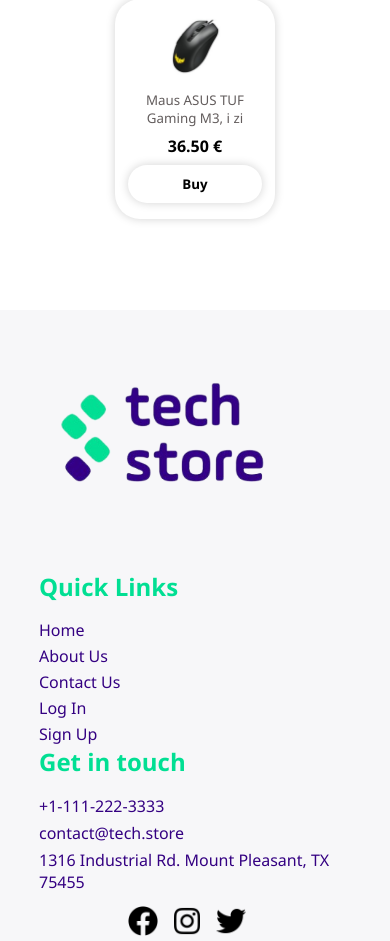
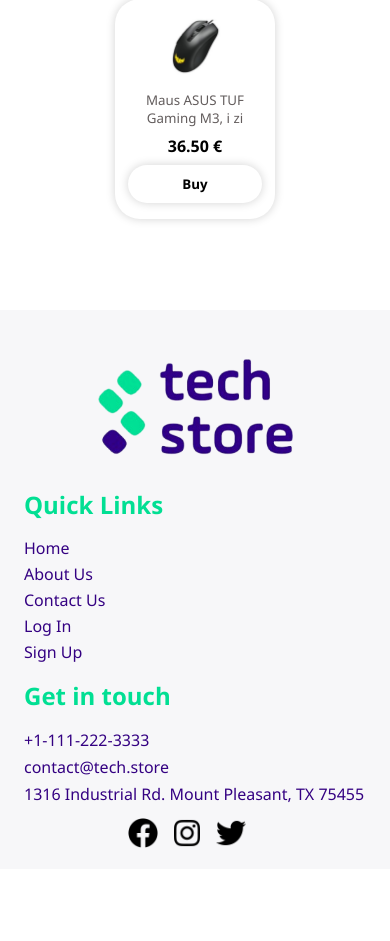
Before and after one commit to rkycyku/TechStore, a PHP site: page / in a window 390 px wide. Shown: the part 2810-3751 px from the top of the page. After the commit the page ends 3658 px from the top, so only its background shows below. Run offline with PHP 8.4, Linux system fonts and the light colour scheme.

Commit message:
Perditesime ne responsive ne mobile, rregullime te favicon-es, eshte nderruar logo ne header nga tekst ne foto.

```diff
--- a/aboutUs.html
+++ b/aboutUs.html
@@ -5,7 +5,7 @@
     <meta http-equiv="X-UA-Compatible" content="IE=edge" />
     <meta name="viewport" content="width=device-width, initial-scale=1.0" />
     <title>About Us | Tech Store</title>
-    <link rel="icon" type="image/x-icon" href="./img/web/techstoreLogoWhiteSquare.png">
+    <link rel="shortcut icon" href="./img/web/favicon.ico"/>
     <link rel="stylesheet" href="./css/aboutUs.css" />
     <link rel="stylesheet" href="./css/header.css" />
     <link rel="stylesheet" href="./css/footer.css">
@@ -13,7 +13,7 @@
   <body>
     <header>
       <nav class="nav">
-          <a class="logo" href="index.html">Tech<span>Store</span></a>
+          <a class="logo" href="index.html"><img src="./img/web/techstoreLogoWhiteSquare.png" alt=""></a>
           <ul class="nav-links">
               <li class="nav-item">
                   <a href="./index.html">Home</a>
@@ -28,7 +28,6 @@
                   <span class="line"></span>
               </li>
           </ul>
-
           <ul class="auth">
               <li class="nav-item">
                   <a href="./login.html">Log In</a>
--- a/css/footer.css
+++ b/css/footer.css
@@ -9,15 +9,30 @@
 
 .footer{
     display: flex;
-    justify-content: space-between;
+    justify-content: space-evenly;
     align-items: center;
     flex-wrap: wrap;
-    width: 80%;
+    width: 100%;
     height: fit-content;
+    margin-top: 1em;
+    margin-bottom: 1em;
+}
+.footer-logo{
+    display: flex;
+    justify-content: center;
+    align-items: center;
+}
+.footer-logo img{
+    width: 65%;
+    aspect-ratio: 3/2;
+    object-fit: contain;
+    margin-top: 1em;
+    margin-bottom: 1em;
 }
 
-.footer-logo img{
-    width: 255px;
+.footer-nav{
+    display: flex;
+    flex-direction: column;
 }
 
 .footer-nav-title{
@@ -66,3 +81,29 @@
     margin-left: 1em;
     height: 30px;
 }
+
+@media  (max-width: 508px){
+    .footer-logo{
+        display: flex;
+        width: 100%;
+    }
+
+    .footer-logo img{
+        width: 50%;
+    }
+
+    .footer-nav{
+        display: flex;
+        width: 100%;
+        margin-left: 1.5em;
+        margin-right: 1.5em;
+    }
+
+    .footer-contact{
+        display: flex;
+        width: 100%;
+        margin-left: 1.5em;
+        margin-right: 1.5em;
+        margin-top: 1em;
+    }
+}
--- a/css/header.css
+++ b/css/header.css
@@ -34,18 +34,10 @@
     position: relative;
 }
 
-.logo{
-  font-weight: 600;
-  font-size: 24pt;
-  color: #00113f;
-}
-
-.logo span{
-    color: rgb(7, 56, 121);
-}
-
-.logo span:hover{
-    color: #01df93;
+.logo img{
+    width: 25%;
+    aspect-ratio: 3/2;
+    object-fit: contain;
 }
 
 .nav-links{
--- a/css/index.css
+++ b/css/index.css
@@ -215,9 +215,9 @@
 	}
 
 	.logoBrendit img{
-	   width: 90%;
-	   aspect-ratio: 3/2;
-	   object-fit: contain;
+    width: 90%;
+    aspect-ratio: 3/2;
+    object-fit: contain;
 	}
 
 	.shkoMajtas,
@@ -227,6 +227,8 @@
 
   .artikujt{
     gap: 0;
+    width: 100%;
+    flex-wrap: wrap;
   }
 
   .titulliArtikuj h1{
@@ -237,6 +239,8 @@
 
   .artikulli{
     margin: 0.7em;
+    width: 10em;
+    flex-basis: 100px;
   }
 
   .artikulli img{
@@ -244,19 +248,6 @@
     aspect-ratio: 3/2;
     object-fit: contain;
   }
-
-}
-
-@media(max-width:767px){
-  .artikujt{
-    width: 100%;
-    flex-wrap: wrap;
-
-  }
-  .artikulli{
-    width: 10em;
-    flex-basis: 100px;
-  }
 }
 
 /* Mbarimi i CSS-it per nje dukje me te mire ne Paisjet mobile (Responsive) */
--- a/index.html
+++ b/index.html
@@ -5,7 +5,7 @@
     <meta http-equiv="X-UA-Compatible" content="IE=edge" />
     <meta name="viewport" content="width=device-width, initial-scale=1.0" />
     <title>Home | Tech Store</title>
-    <link rel="icon" type="image/x-icon" href="./img/web/techstoreLogoWhiteSquare.png">
+    <link rel="shortcut icon" href="./img/web/favicon.ico"/>
     <link rel="stylesheet" href="./css/index.css" />
     <link rel="stylesheet" href="./css/header.css" />
     <link rel="stylesheet" href="./css/footer.css">
@@ -14,7 +14,7 @@
   <body>
     <header>
       <nav class="nav">
-          <a class="logo" href="index.html">Tech<span>Store</span></a>
+          <a class="logo" href="index.html"><img src="./img/web/techstoreLogoWhiteSquare.png" alt=""></a>
           <ul class="nav-links">
               <li class="nav-item">
                   <a href="./index.html">Home</a>
@@ -29,7 +29,6 @@
                   <span class="line"></span>
               </li>
           </ul>
-
           <ul class="auth">
               <li class="nav-item">
                   <a href="./login.html">Log In</a>
--- a/signup.html
+++ b/signup.html
@@ -5,14 +5,14 @@
     <meta http-equiv="X-UA-Compatible" content="IE=edge" />
     <meta name="viewport" content="width=device-width, initial-scale=1.0" />
     <title>Sign Up | Tech Store</title>
-    <link rel="icon" type="image/x-icon" href="./img/web/techstoreLogoWhiteSquare.png">
+    <link rel="shortcut icon" href="./img/web/favicon.ico"/>
     <link rel="stylesheet" href="./css/header.css" />
     <link rel="stylesheet" href="./css/forms.css" />
   </head>
   <body>
     <header>
       <nav class="nav">
-          <a class="logo" href="index.html">Tech<span>Store</span></a>
+          <a class="logo" href="index.html"><img src="./img/web/techstoreLogoWhiteSquare.png" alt=""></a>
           <ul class="nav-links">
               <li class="nav-item">
                   <a href="./index.html">Home</a>
@@ -46,7 +46,7 @@
        </div>
     </header>
       <div class="forms">
-        <form name="LogSinConForm" onsubmit="return validimiSignUp();">
+        <form name="SignUpForm" onsubmit="return validimiSignUp();">
           <h1 class="form-title">Sign Up</h1>
           <input class="form-input" name="name" type="text" placeholder="Name">
           <input class="form-input" name="lName" type="text" placeholder="Lastname">
```
Also changed, not shown: contactForm.html (+6 -8 lines), js/validimiFormave.js (+65 -15 lines), login.html (+5 -6 lines), img/web/favicon.ico (added), img/web/techstoreLogoWhiteSquare.png.
